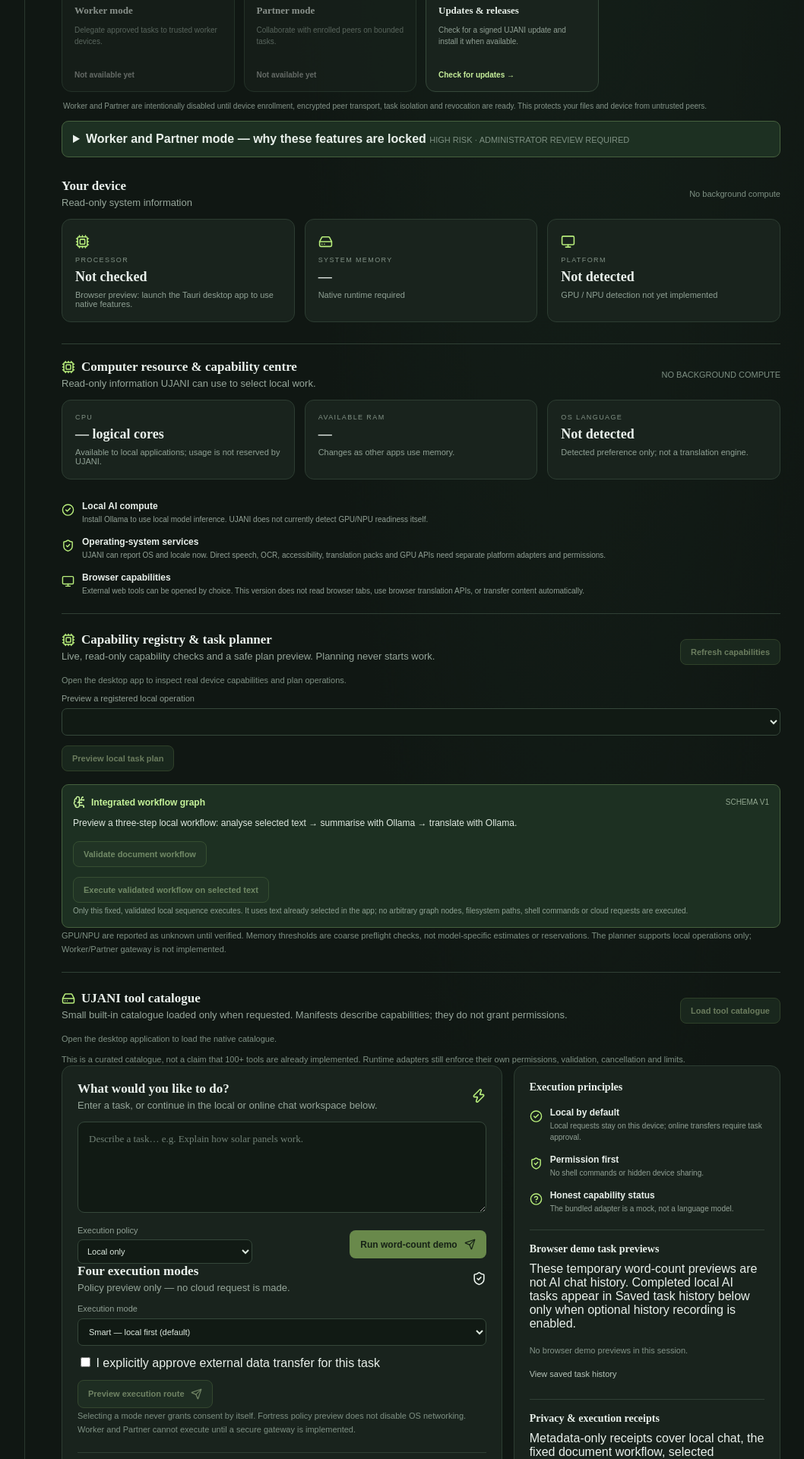
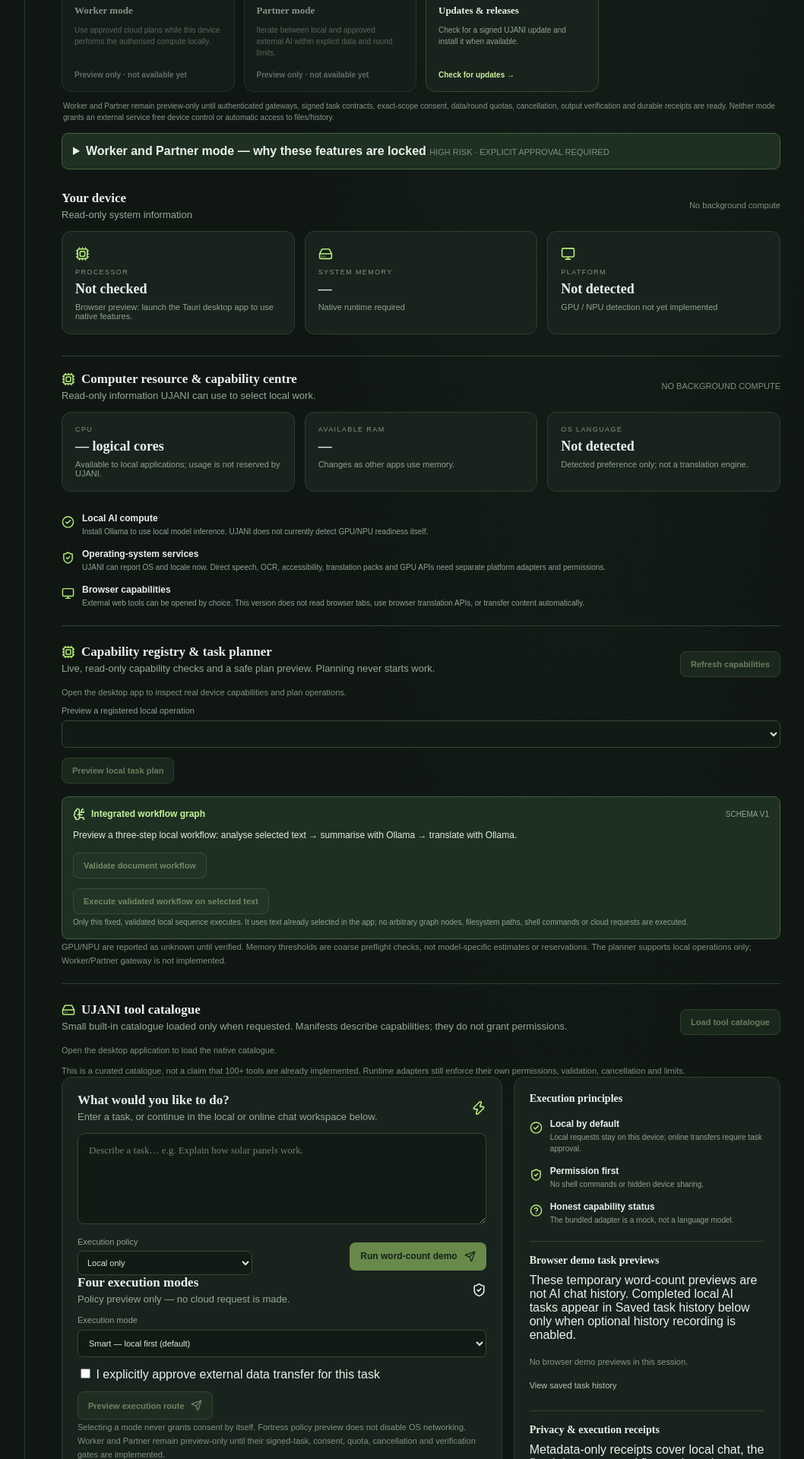
Before and after one commit to asifshadab33/UJANI-PUBLIC-AI-, a React (Vite) app in the folder apps/desktop/: page / in a window 1280 px wide. Shown: the part 5580-7500 px from the top of the page at 76% size, without its empty margins (205-1263 px from the left). Built offline with nearby package versions, Linux system fonts and the light colour scheme.

Commit message:
fix(ui): align Worker and Partner mode descriptions with agreed semantics

```diff
--- a/apps/desktop/src/App.tsx
+++ b/apps/desktop/src/App.tsx
@@ -661,7 +661,7 @@ export default function App() {
   async function runLocalAi() {
     if (!request.trim() || aiBusy) return;
     if (executionMode !== "fortress" && executionMode !== "smart") {
-      setOllamaError("Real local inference is available in Fortress and Smart only. Worker and Partner peer execution is not implemented in this build; use Smart for optional BYOK cloud processing.");
+      setOllamaError("Real local inference is available in Fortress and Smart only. Worker and Partner are preview-only in this build; use Smart for optional BYOK cloud processing.");
       return;
     }
     if (!ollamaModel) { setOllamaError("Install and start Ollama, then pull a model before running local AI."); return; }
@@ -942,7 +942,7 @@ export default function App() {
   async function runCloudAi() {
     if (!isTauri() || !request.trim() || cloudBusy) return;
     if (executionMode !== "smart") {
-      setCloudError("The BYOK cloud gateway is available in Smart mode only. Worker and Partner peer execution are not implemented in this build; Fortress remains local-only.");
+      setCloudError("The BYOK cloud gateway is available in Smart mode only. Worker and Partner workflows are preview-only; Fortress blocks UJANI cloud requests, but OS-wide network isolation is not yet enforced.");
       return;
     }
     if (cloudDataClassification === "unclassified") {
@@ -1107,23 +1107,24 @@ export default function App() {
           <button className="launcher-card" onClick={() => openLocalSetup()}>
             <span className="launcher-icon"><Cpu size={21}/></span><b>Set up local AI</b><small>Check Ollama, installed models, memory and available device capabilities.</small><span className="launcher-action">View device setup →</span>
           </button>
-          <button className="launcher-card launcher-unavailable" disabled aria-describedby="peer-mode-status">
-            <span className="launcher-icon"><Monitor size={21}/></span><b>Worker mode</b><small>Delegate approved tasks to trusted worker devices.</small><span className="launcher-action">Not available yet</span>
+          <button className="launcher-card launcher-unavailable" disabled aria-describedby="advanced-mode-status">
+            <span className="launcher-icon"><Monitor size={21}/></span><b>Worker mode</b><small>Use approved cloud plans while this device performs the authorised compute locally.</small><span className="launcher-action">Preview only · not available yet</span>
           </button>
-          <button className="launcher-card launcher-unavailable" disabled aria-describedby="peer-mode-status">
-            <span className="launcher-icon"><Activity size={21}/></span><b>Partner mode</b><small>Collaborate with enrolled peers on bounded tasks.</small><span className="launcher-action">Not available yet</span>
+          <button className="launcher-card launcher-unavailable" disabled aria-describedby="advanced-mode-status">
+            <span className="launcher-icon"><Activity size={21}/></span><b>Partner mode</b><small>Iterate between local and approved external AI within explicit data and round limits.</small><span className="launcher-action">Preview only · not available yet</span>
           </button>
           <button className="launcher-card" onClick={() => window.dispatchEvent(new Event("ujani-check-updates"))}>
             <span className="launcher-icon"><CheckCircle2 size={21}/></span><b>Updates & releases</b><small>Check for a signed UJANI update and install it when available.</small><span className="launcher-action">Check for updates →</span>
           </button>
         </div>
-        <p className="launcher-footnote" id="peer-mode-status">Worker and Partner are intentionally disabled until device enrollment, encrypted peer transport, task isolation and revocation are ready. This protects your files and device from untrusted peers.</p>
+        <p className="launcher-footnote" id="advanced-mode-status">Worker and Partner remain preview-only until authenticated gateways, signed task contracts, exact-scope consent, data/round quotas, cancellation, output verification and durable receipts are ready. Neither mode grants an external service free device control or automatic access to files/history.</p>
         <details className="result" style={{ marginTop: "0.75rem" }}>
-          <summary><b>Worker and Partner mode — why these features are locked</b> <span className="muted">HIGH RISK · ADMINISTRATOR REVIEW REQUIRED</span></summary>
-          <p><b>Worker mode</b> is intended to delegate a bounded task to another trusted device. <b>Partner mode</b> is intended for collaboration between enrolled peers. Neither mode currently performs remote execution in this build.</p>
-          <p><b>Why locked:</b> enabling peer work before the complete trust chain exists could expose selected data or let an untrusted device consume resources or return unsafe results. The required foundations include device-owner consent, authenticated enrollment and revocation, encrypted transport, receiver-side policy checks, OS-enforced task isolation, resource quotas, cancellation and auditable receipts.</p>
-          <p><b>Administrator control:</b> a future administrator may configure approved peers, task classes, schedules and resource budgets only after those controls are implemented and independently tested. Administrator approval cannot replace the device owner's consent or bypass a missing security gate.</p>
-          <p><b>Current status:</b> routing and task-contract foundations are present; production peer transport, dispatch and execution are not. This setting is intentionally not overridable. Use local execution or explicitly approved Smart-mode BYOK cloud assistance instead.</p>
+          <summary><b>Worker and Partner mode — why these features are locked</b> <span className="muted">HIGH RISK · EXPLICIT APPROVAL REQUIRED</span></summary>
+          <p><b>Worker mode</b> is intended to receive bounded, signed cloud plans or delegations while this device performs only approved, allow-listed local operations. An external service must never receive free device control, shell access or unrestricted file access.</p>
+          <p><b>Partner mode</b> is intended for iterative, bounded collaboration between local AI and an approved cloud/partner service. Each outbound transfer requires explicit approval; rounds and data volume must be capped; the user must be able to cancel; returned outputs must be verified locally. Full files and conversation history must never be shared automatically.</p>
+          <p><b>Why locked:</b> production gateways, signed structured-task verification, exact-scope consent enforcement, local capability checks, provider/task budgets, bounded inputs and outputs, timeouts, cancellation, output verification and durable audit receipts are not yet complete. Mode selection is not permission to transfer data.</p>
+          <p><b>Administrator control:</b> a future administrator may configure approved providers, task classes, local-operation allow-lists and resource budgets. Administrator approval cannot replace the user's consent or bypass a missing security gate.</p>
+          <p><b>Current status:</b> routing and draft task-contract foundations are present; production Worker cloud planning/delegation and Partner iteration workflows are not. These modes remain intentionally unavailable. Use local execution or explicitly approved Smart-mode BYOK cloud assistance instead.</p>
         </details>
       </section>
       <div className="section-heading"><div><h2>Your device</h2><p>Read-only system information</p></div><span className="muted">No background compute</span></div>
@@ -1215,15 +1216,15 @@ export default function App() {
               <select value={executionMode} onChange={(event) => { setExecutionMode(event.target.value); setRouteDecision(null); }}>
                 <option value="fortress">Fortress — local only</option>
                 <option value="smart">Smart — local first (default)</option>
-                <option value="worker">Worker — cloud planning</option>
-                <option value="partner">Partner — bounded collaboration</option>
+                <option value="worker">Worker — approved cloud plan + local compute (preview)</option>
+                <option value="partner">Partner — bounded local/cloud collaboration (preview)</option>
               </select>
             </label>
             <label className="consent-row"><input type="checkbox" checked={externalApproved} onChange={(event) => { setExternalApproved(event.target.checked); setRouteDecision(null); }}/> I explicitly approve external data transfer for this task</label>
             <button className="model-run" onClick={previewRoute} disabled={!request.trim() || routeBusy}>{routeBusy ? "Evaluating policy…" : "Preview execution route"} <Send size={15}/></button>
             {routeError && <p className="error" role="alert">{routeError}</p>}
             {routeDecision && <div className="result"><div className="result-title"><ShieldCheck size={17}/> {routeDecision.action.replace(/_/g, " ")} <span>{routeDecision.allowed ? "Policy permits plan" : "Blocked / approval needed"}</span></div><p>{routeDecision.reason}</p><small>External transfer: {routeDecision.external_data_transfer_permitted ? "consented for a future gateway" : "not permitted"} · Rounds: {routeDecision.collaboration_rounds} · Enforcement boundary required: yes</small></div>}
-            <small className="muted">Selecting a mode never grants consent by itself. Fortress policy preview does not disable OS networking. Worker and Partner cannot execute until a secure gateway is implemented.</small>
+            <small className="muted">Selecting a mode never grants consent by itself. Fortress policy preview does not disable OS networking. Worker and Partner remain preview-only until their signed-task, consent, quota, cancellation and verification gates are implemented.</small>
           </div>
           {result && <div className="result"><div className="result-title"><CheckCircle2 size={17}/> Demo result <span>{result.execution}</span></div><p>{result.output}</p><small>Operation: {result.operation}</small></div>}
           <div className="model-box" id="local-ai-workspace">
```
